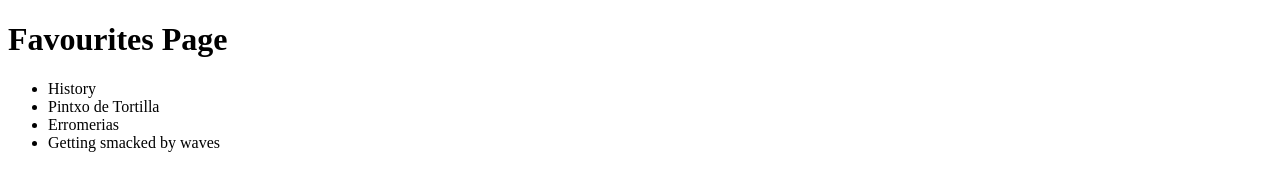
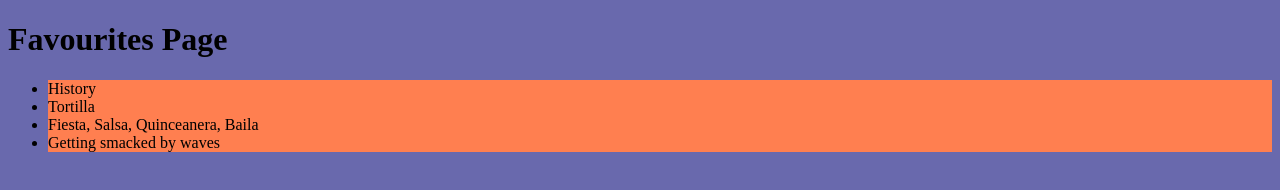
Before and after one commit to IndalecioAchot/repository_1, a plain HTML site: page favourites.html in a window 1280 px wide. Drawn offline with Linux system fonts and the light colour scheme.

Commit message:
changes to favourites

```diff
--- a/favourites.html
+++ b/favourites.html
@@ -4,13 +4,14 @@
     <meta charset="UTF-8">
     <meta name="viewport" content="width=device-width, initial-scale=1.0">
     <title>Favourites</title>
+    <link rel="stylesheet" href="styles.css" > <link/>
 </head>
 <body>
     <h1>Favourites Page</h1>
     <ul>
         <li>History </li>
-        <li> Pintxo de Tortilla </li>
-        <li> Erromerias </li>
+        <li> Tortilla </li>
+        <li> Fiesta, Salsa, Quinceanera, Baila </li>
         <li> Getting smacked by waves </li>
     </ul>
 </body>
```
